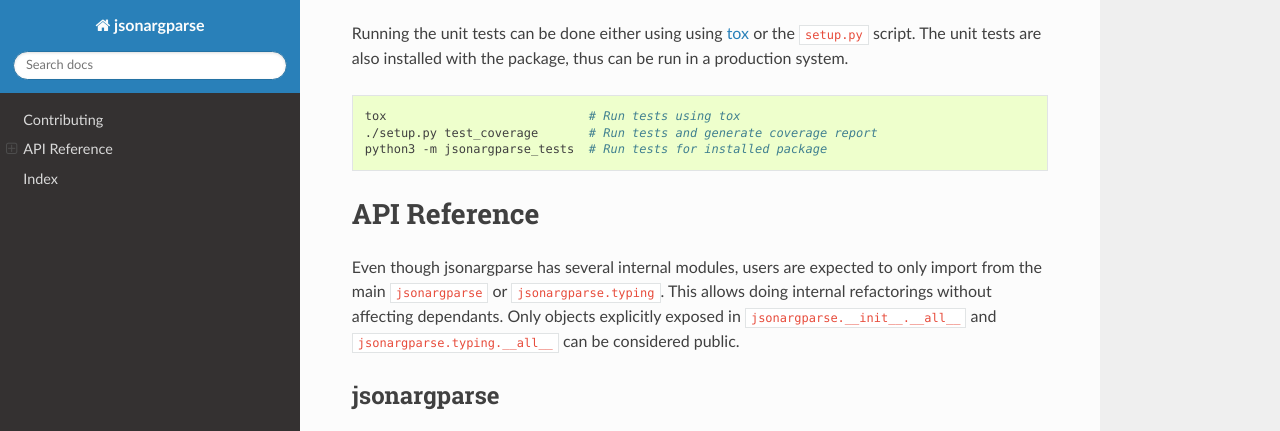
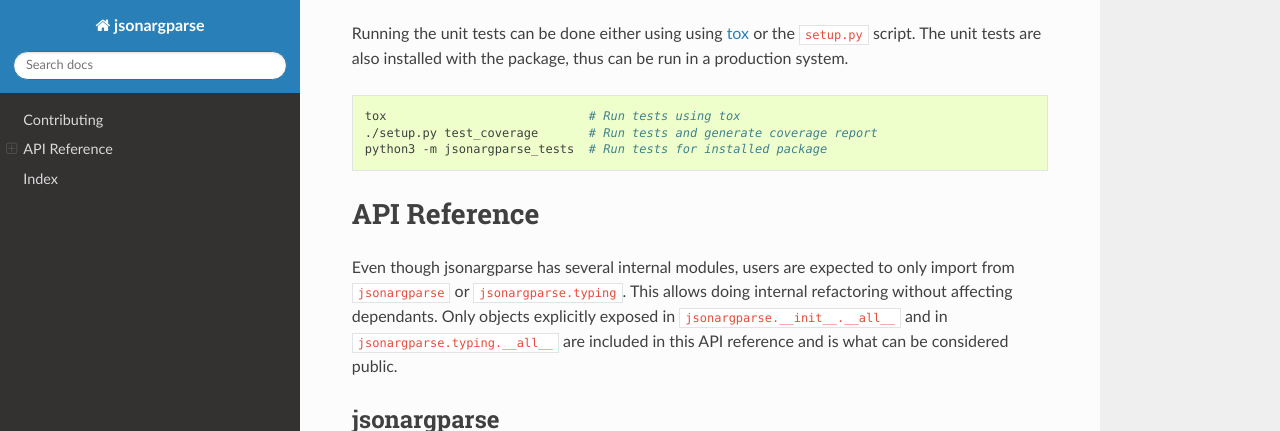
Before and after one commit to omni-us/jsonargparse, a Sphinx documentation site: the page built from sphinx/index.rst, in a window 1280 px wide and 900 px high, scrolled down 783 px, cut to the strip 0-431 px from the top of the window. Built offline with Sphinx 7.4.7 and the Read the Docs theme 2.0.0, drawn with Linux system fonts in a browser that asks for light colours.

Commit message:
Minor fixes and changes.

```diff
--- a/CHANGELOG.rst
+++ b/CHANGELOG.rst
@@ -39,7 +39,7 @@ Fixed
 - Resolved some issues related to the logger property and reconplogger.
 - Single dash ``'-'`` incorrectly parsed as ``[None]``.
 
--Changed
+Changed
 ^^^^^^^
 - ``dataclasses`` no longer an optional, now an install require on python 3.6.
 - Parameters of type ``POSITIONAL_OR_KEYWORD`` now considered ``KEYWORD`` `#98
--- a/sphinx/index.rst
+++ b/sphinx/index.rst
@@ -8,10 +8,11 @@ API Reference
 =============
 
 Even though jsonargparse has several internal modules, users are expected to
-only import from the main ``jsonargparse`` or ``jsonargparse.typing``. This
-allows doing internal refactorings without affecting dependants. Only objects
-explicitly exposed in ``jsonargparse.__init__.__all__`` and
-``jsonargparse.typing.__all__`` can be considered public.
+only import from ``jsonargparse`` or ``jsonargparse.typing``. This allows doing
+internal refactoring without affecting dependants. Only objects explicitly
+exposed in ``jsonargparse.__init__.__all__`` and in
+``jsonargparse.typing.__all__`` are included in this API reference and is what
+can be considered public.
 
 
 jsonargparse
```
Also changed, not shown: 3 other files.
